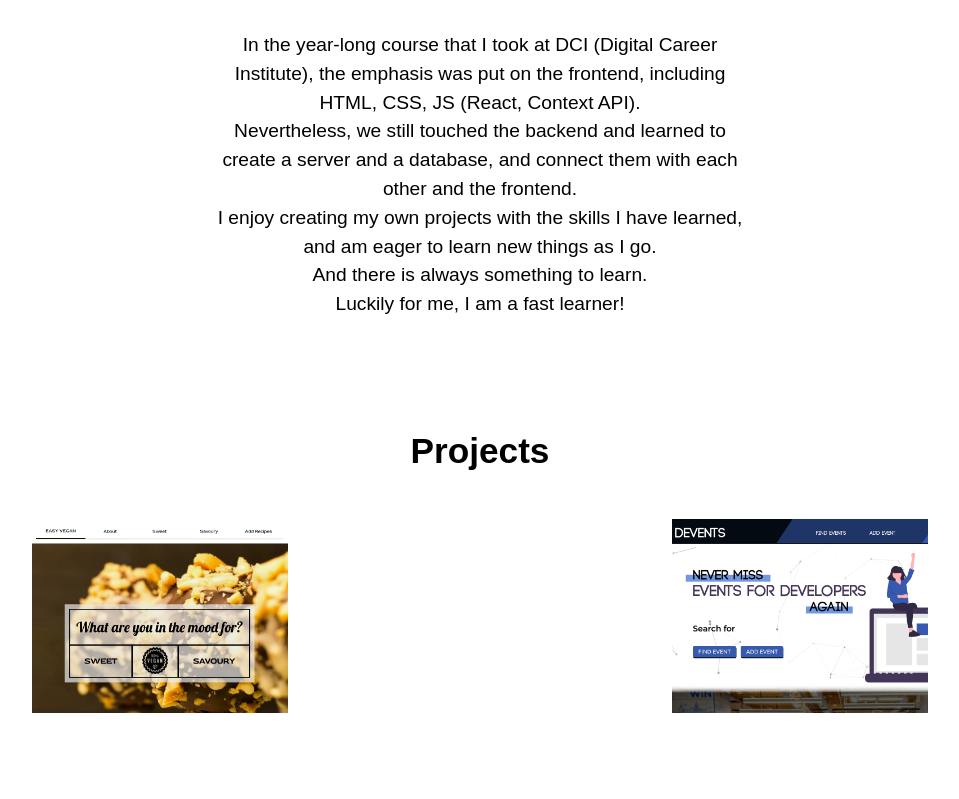
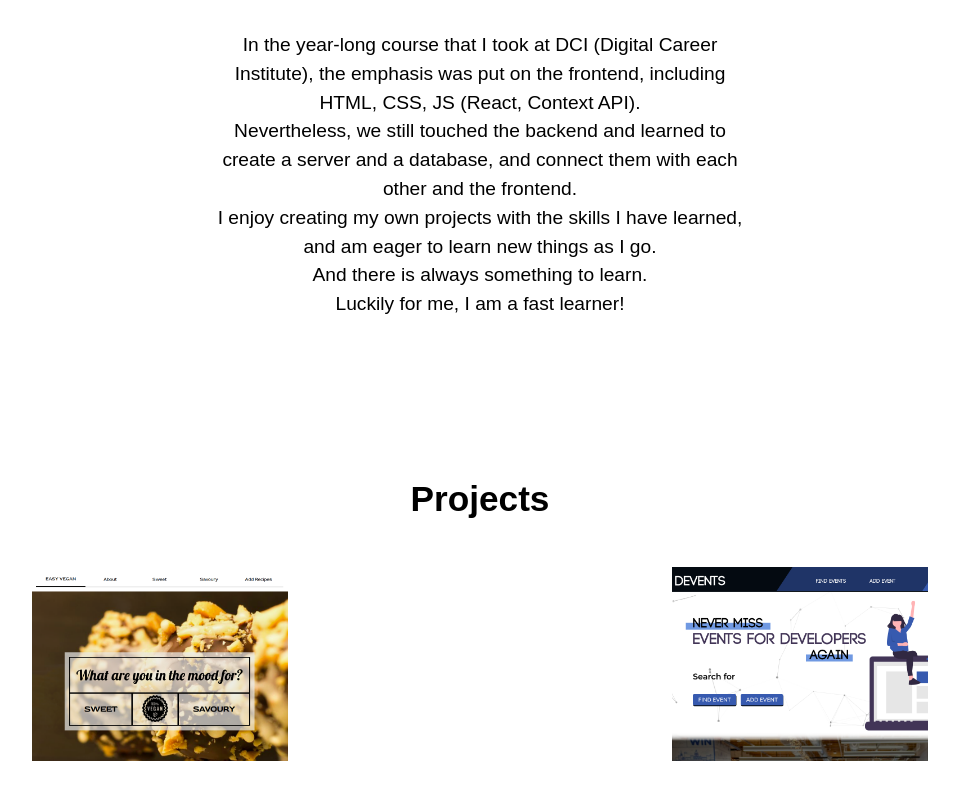
Before and after one commit to dshacham/portfolio, a React (Create React App) app: page / in a window 1280 px wide. Shown: the part 774-1573 px from the top of the page, without its empty margins (160-1119 px from the left). Before the commit the page ends 1491 px from the top, so only its background shows below. Built offline with nearby package versions, Linux system fonts and the light colour scheme; a web font is replaced by a local one.

Commit message:
add hashlink to projects

```diff
--- a/src/components/NavBar.js
+++ b/src/components/NavBar.js
@@ -12,7 +12,7 @@ const NavBar = () => {
             <p><NavLink to="/">&lt;D&gt;</NavLink></p>
             <ul className="pages">
                 <li><HashLink to="#about" scroll={el => el.scrollIntoView({ behavior: 'smooth', block: 'start' })}>About</HashLink></li>
-                <li><NavLink to="/projects">Projects</NavLink></li>
+                <li><HashLink to="#projects" scroll={el => el.scrollIntoView({ behavior: 'smooth', block: 'start' })}>Projects</HashLink></li>
             </ul>
             <ul className="contact">
                 <li>
--- a/src/style/Projects.scss
+++ b/src/style/Projects.scss
@@ -2,6 +2,7 @@
 
 .projects-container {
     text-align: center;
+    margin: 3rem auto 10rem;
 
     h2 {
         font-size: 2.2rem;
```
